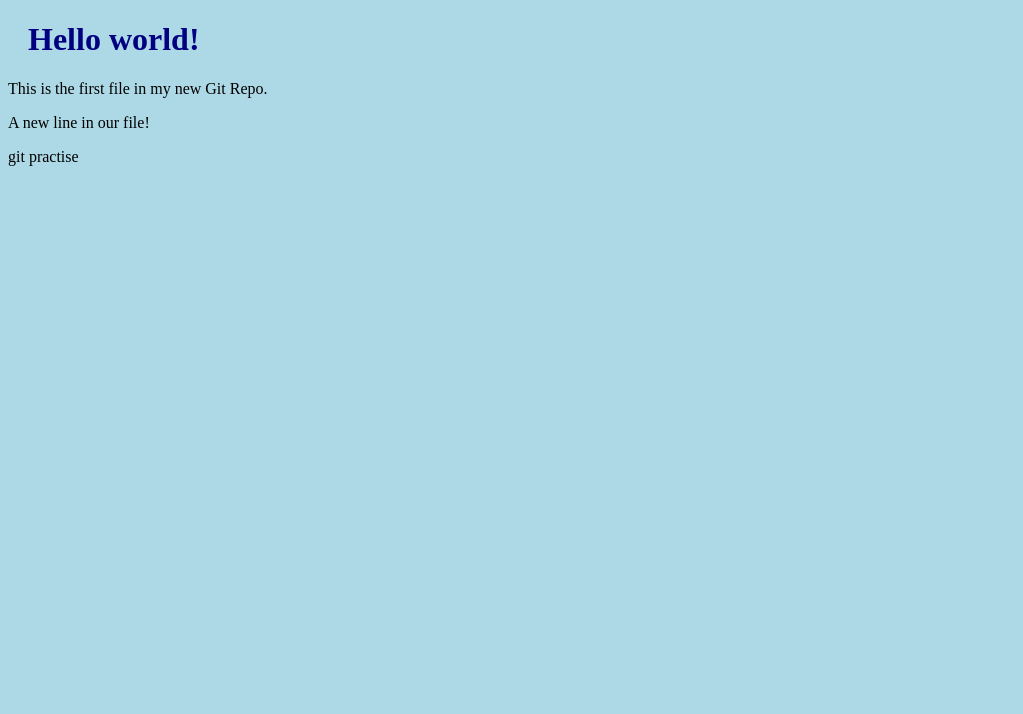
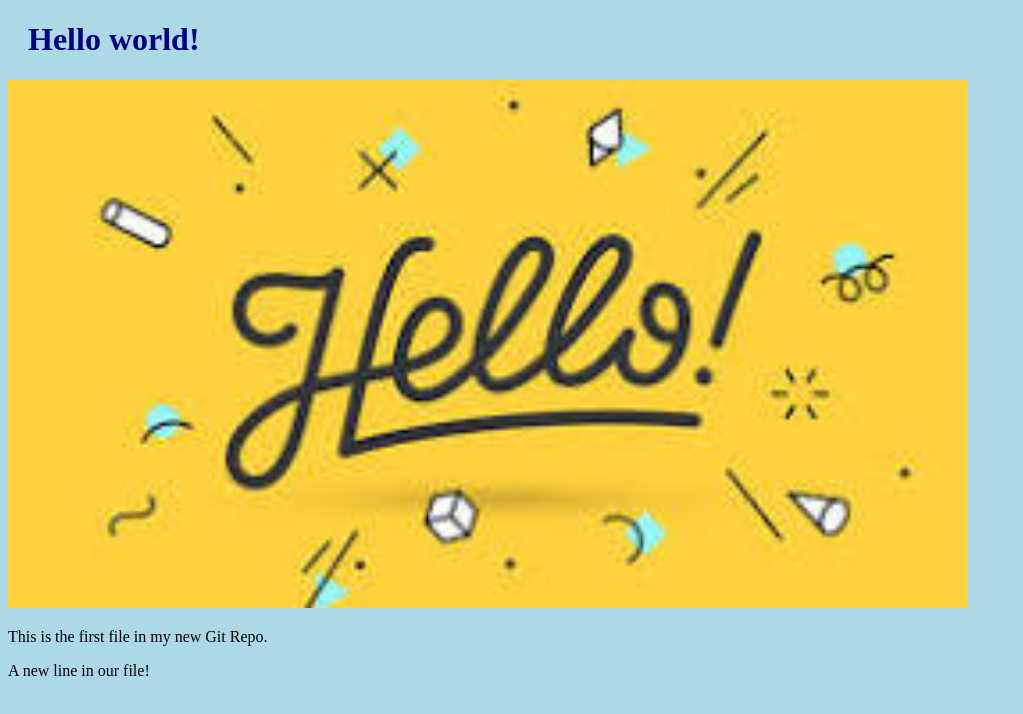
Before and after one commit to gname1297/hello, a plain HTML site: page index.html in a window 1280 px wide. Shown: the whole page, without its empty margins (0-1023 px from the left). Drawn offline with Linux system fonts and the light colour scheme.

Commit message:
added the image

```diff
--- a/index.html
+++ b/index.html
@@ -7,8 +7,10 @@
 <body>
 
 <h1>Hello world!</h1>
+<div><img src="hello.jpeg" alt="Hello World from Space"
+style="width:100%;max-width:960px"></div>
 <p>This is the first file in my new Git Repo.</p>
 <p>A new line in our file!</p>
-<p> git practise </p>
+
 </body>
 </html>
```
Also changed, not shown: hello.jpeg (added).
